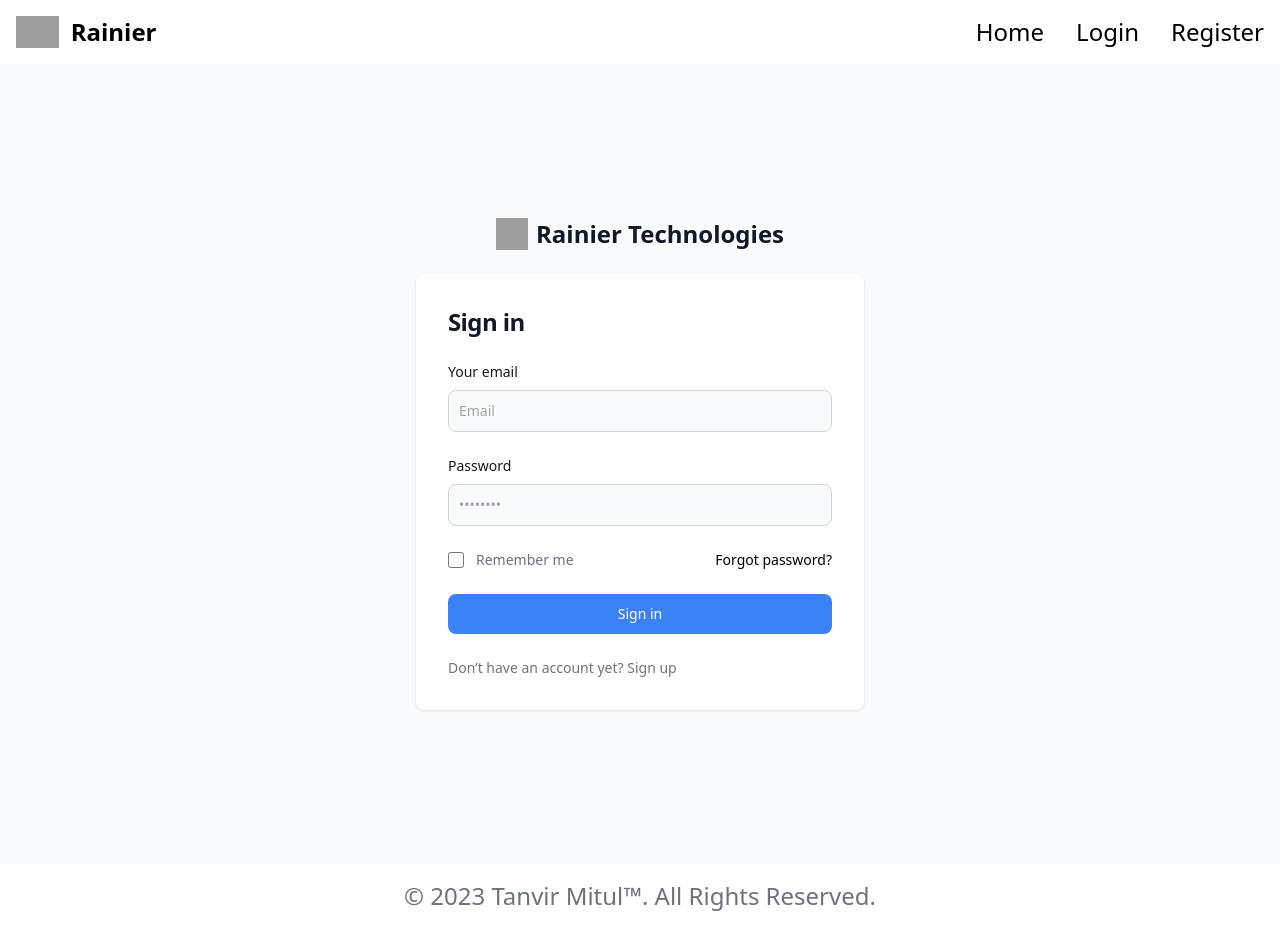
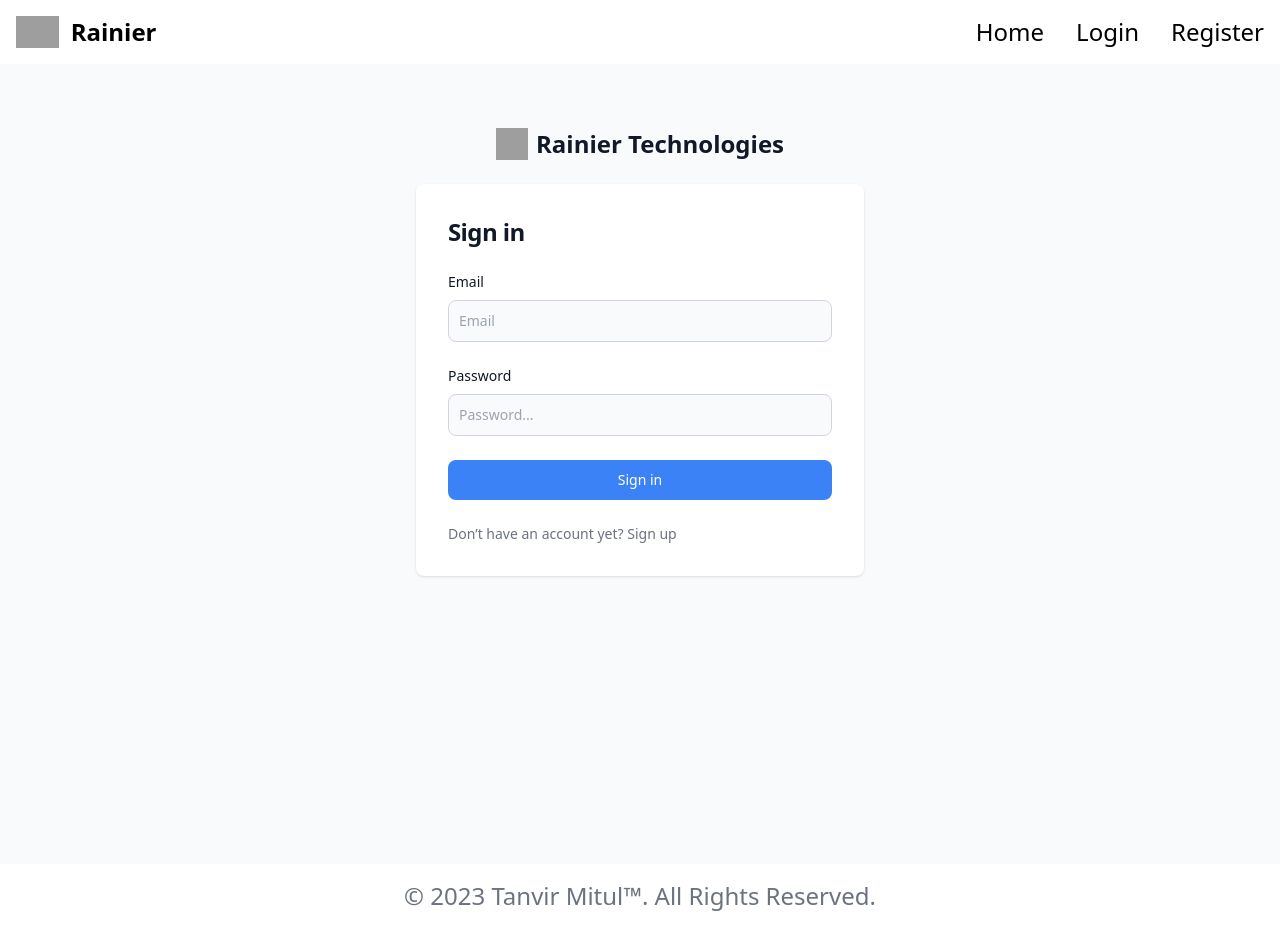
Before and after one commit to tanvirim/Course-Management-Task, a React (Vite) app in the folder frontend/: page /login in a window 1280 px wide. Built offline with nearby package versions, Linux system fonts and the light colour scheme; grey boxes are pictures that could not be loaded.

Commit message:
style added

```diff
--- a/frontend/src/components/CourseList.jsx
+++ b/frontend/src/components/CourseList.jsx
@@ -11,7 +11,9 @@ const CourseList = () => {
   }, [fetchCourses]);
 
   return (
-    <div className='flex flex-wrap justify-center gap-6 mt-16'>
+    <div className='flex flex-col  items-center'>
+      <h1 className='text-3xl mt-8'>Available Courses</h1>
+      <div className='flex flex-wrap justify-center gap-6 mt-8'>
         {courses.map((course) => (
           <div
             key={course._id}
@@ -21,6 +23,7 @@ const CourseList = () => {
           </div>
         ))}
       </div>
+    </div>
   );
 };
 
--- a/frontend/src/components/Login.jsx
+++ b/frontend/src/components/Login.jsx
@@ -4,6 +4,7 @@ import axios from 'axios';
 import { useAuthStore } from '../store/authStore';
 import { baseUrl } from '../api/url';
 import { toast } from 'react-toastify';
+
 const Login = () => {
   const { login, isLoggedIn } = useAuthStore((state) => state);
   const [email, setEmail] = useState('');
@@ -17,7 +18,7 @@ const Login = () => {
   useEffect(() => {
     if (isLoggedIn) {
       navigate('/dashboard');
-      toast.success('login successfully!', {
+      toast.success('Login successful!', {
         position: toast.POSITION.TOP_RIGHT,
         autoClose: 3000,
       });
@@ -46,11 +47,11 @@ const Login = () => {
   };
 
   return (
-    <section className='bg-gray-50 dark:bg-gray-900'>
-      <div className='flex flex-col items-center justify-center px-6 py-8 mx-auto md:h-screen lg:py-0'>
+    <section className='bg-gray-50'>
+      <div className='flex flex-col items-center pt-16 px-6 py-8 mx-auto md:h-screen '>
         <a
           href='#'
-          className='flex items-center mb-6 text-2xl font-semibold text-gray-900 dark:text-white'
+          className='flex items-center mb-6 text-2xl font-semibold text-gray-900'
         >
           <img
             className='w-8 h-8 mr-2'
@@ -59,9 +60,9 @@ const Login = () => {
           />
           Rainier Technologies
         </a>
-        <div className='w-full bg-white rounded-lg shadow dark:border md:mt-0 sm:max-w-md xl:p-0 dark:bg-gray-800 dark:border-gray-700'>
+        <div className='w-full bg-white rounded-lg shadow md:mt-0 sm:max-w-md xl:p-0'>
           <div className='p-6 space-y-4 md:space-y-6 sm:p-8'>
-            <h1 className='text-xl font-bold leading-tight tracking-tight text-gray-900 md:text-2xl dark:text-white'>
+            <h1 className='text-xl font-bold leading-tight tracking-tight text-gray-900 md:text-2xl'>
               Sign in
             </h1>
             <form
@@ -72,23 +73,23 @@ const Login = () => {
               <div>
                 <label
                   htmlFor='email'
-                  className='block mb-2 text-sm font-medium text-gray-900 dark:text-white'
+                  className='block mb-2 text-sm font-medium text-gray-900'
                 >
-                  Your email
+                  Email
                 </label>
                 <input
                   type='email'
                   name='email'
                   placeholder='Email'
                   onChange={handleEmailChange}
-                  className='bg-gray-50 border border-gray-300 text-gray-900 sm:text-sm rounded-lg focus:ring-primary-600 focus:border-primary-600 block w-full p-2.5 dark:bg-gray-700 dark:border-gray-600 dark:placeholder-gray-400 dark:text-white dark:focus:ring-blue-500 dark:focus:border-blue-500'
+                  className='bg-gray-50 border border-gray-300 text-gray-900 sm:text-sm rounded-lg focus:ring-primary-600 focus:border-primary-600 block w-full p-2.5'
                   required
                 />
               </div>
               <div>
                 <label
                   htmlFor='password'
-                  className='block mb-2 text-sm font-medium text-gray-900 dark:text-white'
+                  className='block mb-2 text-sm font-medium text-gray-900'
                 >
                   Password
                 </label>
@@ -96,48 +97,23 @@ const Login = () => {
                   type='password'
                   name='password'
                   onChange={handlePasswordChange}
-                  placeholder='••••••••'
-                  className='bg-gray-50 border border-gray-300 text-gray-900 sm:text-sm rounded-lg focus:ring-primary-600 focus:border-primary-600 block w-full p-2.5 dark:bg-gray-700 dark:border-gray-600 dark:placeholder-gray-400 dark:text-white dark:focus:ring-blue-500 dark:focus:border-blue-500'
+                  placeholder='Password...'
+                  className='bg-gray-50 border border-gray-300 text-gray-900 sm:text-sm rounded-lg focus:ring-primary-600 focus:border-primary-600 block w-full p-2.5'
                   required
                 />
               </div>
-              <div className='flex items-center justify-between'>
-                <div className='flex items-start'>
-                  <div className='flex items-center h-5'>
-                    <input
-                      id='remember'
-                      aria-describedby='remember'
-                      type='checkbox'
-                      className='w-4 h-4 border border-gray-300 rounded bg-gray-50 focus:ring-3 focus:ring-primary-300 dark:bg-gray-700 dark:border-gray-600 dark:focus:ring-primary-600 dark:ring-offset-gray-800'
-                    />
-                  </div>
-                  <div className='ml-3 text-sm'>
-                    <label
-                      htmlFor='remember'
-                      className='text-gray-500 dark:text-gray-300'
-                    >
-                      Remember me
-                    </label>
-                  </div>
-                </div>
-                <a
-                  href='#'
-                  className='text-sm font-medium text-primary-600 hover:underline dark:text-primary-500'
-                >
-                  Forgot password?
-                </a>
-              </div>
+
               <button
                 type='submit'
-                className='w-full text-white bg-blue-500 hover:bg-primary-700 focus:ring-4 focus:outline-none focus:ring-primary-300 font-medium rounded-lg text-sm px-5 py-2.5 text-center dark:bg-primary-600 dark:hover:bg-primary-700 dark:focus:ring-primary-800'
+                className='w-full text-white bg-blue-500 hover:bg-primary-700 focus:ring-4 focus:outline-none focus:ring-primary-300 font-medium rounded-lg text-sm px-5 py-2.5 text-center'
               >
                 Sign in
               </button>
-              <p className='text-sm font-light text-gray-500 dark:text-gray-400'>
+              <p className='text-sm font-light text-gray-500'>
                 Don’t have an account yet?{' '}
                 <a
                   href='register'
-                  className='font-medium text-primary-600 hover:underline dark:text-primary-500'
+                  className='font-medium text-primary-600 hover:underline'
                 >
                   Sign up
                 </a>
--- a/frontend/src/components/Navbar.jsx
+++ b/frontend/src/components/Navbar.jsx
@@ -31,7 +31,7 @@ const Navbar = () => {
           </span>
         </NavLink>
 
-        <div className='hidden w-full md:block md:w-auto' id='navbar-default'>
+        <div id='navbar-default'>
           <ul className='font-medium flex flex-col p-4 md:p-0 mt-4 border border-gray-100 rounded-lg bg-gray-50 md:flex-row md:space-x-8 rtl:space-x-reverse md:mt-0 md:border-0 md:bg-white'>
             <li>
               <NavLink
--- a/frontend/src/components/Register.jsx
+++ b/frontend/src/components/Register.jsx
@@ -46,7 +46,7 @@ const Registration = () => {
 
   return (
     <section className='bg-gray-50 dark:bg-gray-900'>
-      <div className='flex flex-col items-center justify-center px-6 py-8 mx-auto md:h-screen lg:py-0'>
+      <div className='flex flex-col pt-16 items-center px-6 py-8 mx-auto md:h-screen '>
         <a
           href='#'
           className='flex items-center mb-6 text-2xl font-semibold text-gray-900 dark:text-white'
@@ -111,7 +111,7 @@ const Registration = () => {
                   type='password'
                   name='password'
                   onChange={handleChange}
-                  placeholder='••••••••'
+                  placeholder='Password...'
                   className='bg-gray-50 border border-gray-300 text-gray-900 sm:text-sm rounded-lg focus:ring-primary-600 focus:border-primary-600 block w-full p-2.5 dark:bg-gray-700 dark:border-gray-600 dark:placeholder-gray-400 dark:text-white dark:focus:ring-blue-500 dark:focus:border-blue-500'
                   required
                 />
--- a/frontend/src/pages/DashBoard.jsx
+++ b/frontend/src/pages/DashBoard.jsx
@@ -3,7 +3,7 @@ import CourseNames from '../components/CourseNames';
 
 const DashBoard = () => {
   return (
-    <div className='flex w-full h-auto overflow-hidden'>
+    <div className='flex w-full h-auto overflow-hidden bg-gray-50'>
       <div className='w-1/2 flex justify-center'>
         <CourseNames />
       </div>
--- a/frontend/src/pages/Home.jsx
+++ b/frontend/src/pages/Home.jsx
@@ -2,7 +2,7 @@ import CourseList from '../components/CourseList';
 
 const Home = () => {
   return (
-    <div className='w-full h-screen overflow-hidden'>
+    <div className='w-full h-screen overflow-hidden bg-gray-50'>
       <CourseList className='w-full h-full' />
     </div>
   );
```
Lines whose indentation alone changed are shown as unchanged.
